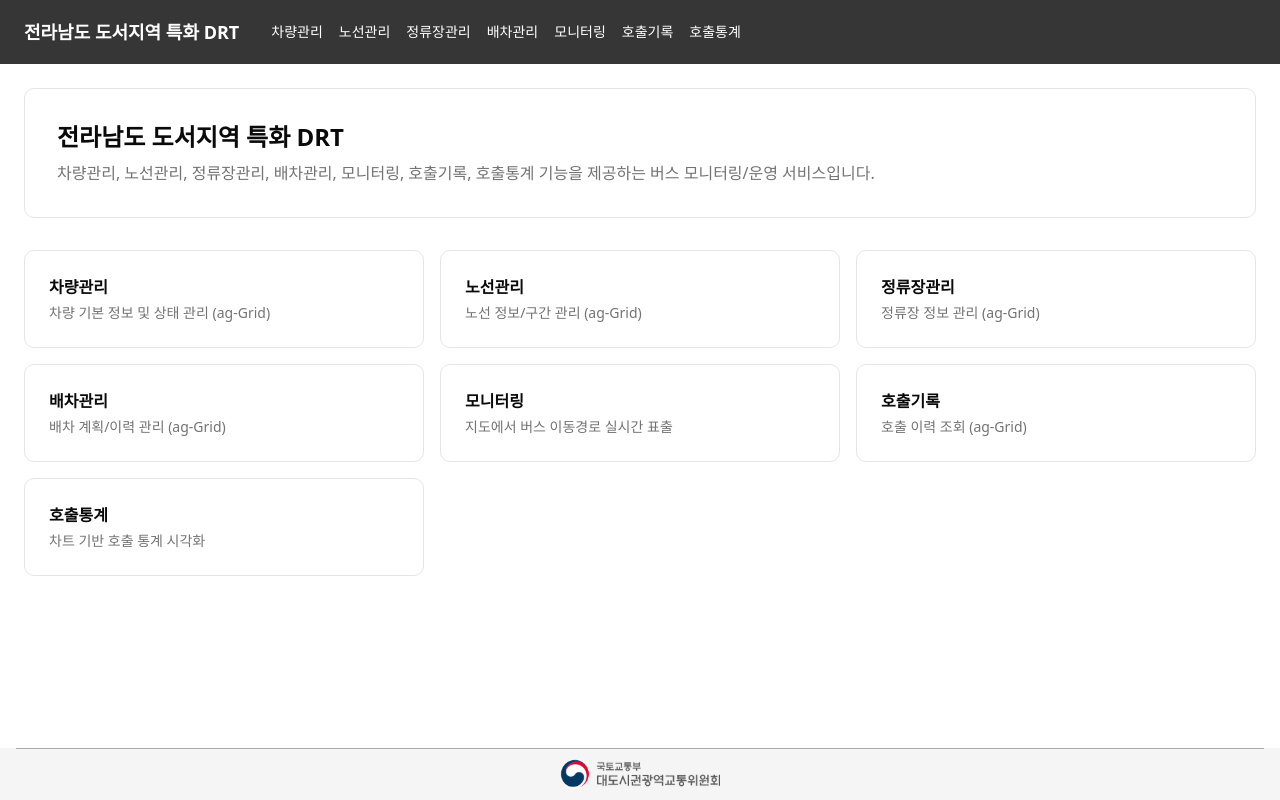
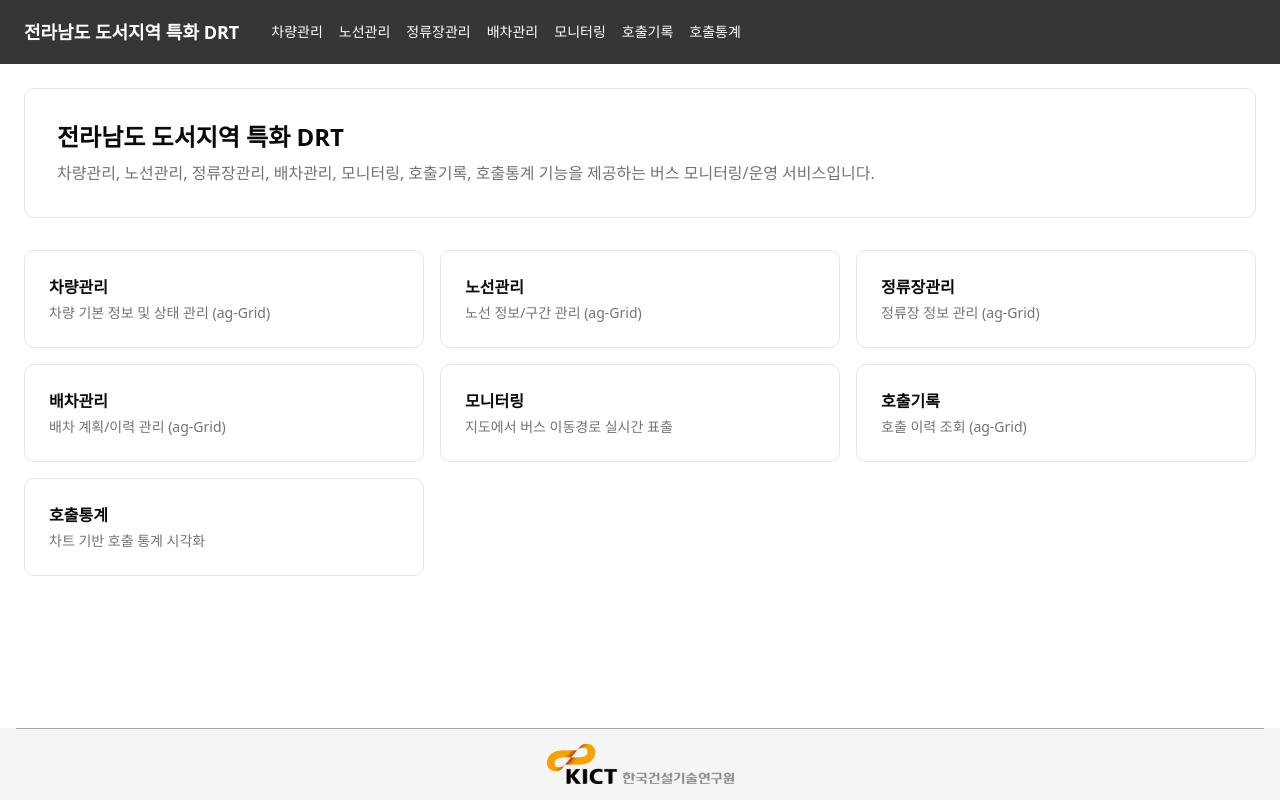
Before and after one commit to junly21/drt_service, a Next.js app: page / in a window 1280 px wide. Built offline with nearby package versions, Linux system fonts and the light colour scheme.

Commit message:
푸터 로고 및 레이아웃 변경

```diff
--- a/src/app/globals.css
+++ b/src/app/globals.css
@@ -189,10 +189,10 @@ footer::before {
 
 .footer-logo {
   display: block;
-  width: 160px;
-  height: 30px;
+  width: 200px;
+  height: 40px;
   background: url("/footer-logo.svg") 50% 50% no-repeat;
-  background-size: 100%;
+  background-size: contain;
 }
 
 @layer base {
--- a/src/app/layout.tsx
+++ b/src/app/layout.tsx
@@ -58,7 +58,7 @@ export default function RootLayout({
             </nav>
           </div>
         </header>
-        <main className="mx-auto max-w-[1920px] min-h-[calc(100vh-64px-52px)] px-6 py-6">
+        <main className="mx-auto max-w-[1920px] min-h-[calc(100vh-64px-72px)] px-6 py-6">
           {children}
         </main>
         <Footer />
--- a/src/components/Footer.tsx
+++ b/src/components/Footer.tsx
@@ -2,7 +2,7 @@ import React from "react";
 
 export default function Footer() {
   return (
-    <footer className="bg-[#F5F5F5] h-[52px] px-4 flex justify-center items-center">
+    <footer className="bg-[#F5F5F5] h-[72px] px-4 flex justify-center items-center">
       <div className="border-t-[rgba(54,54,54,0.4)]">
         <i className="footer-logo"></i>
       </div>
```
Also changed, not shown: public/footer-logo.svg.
